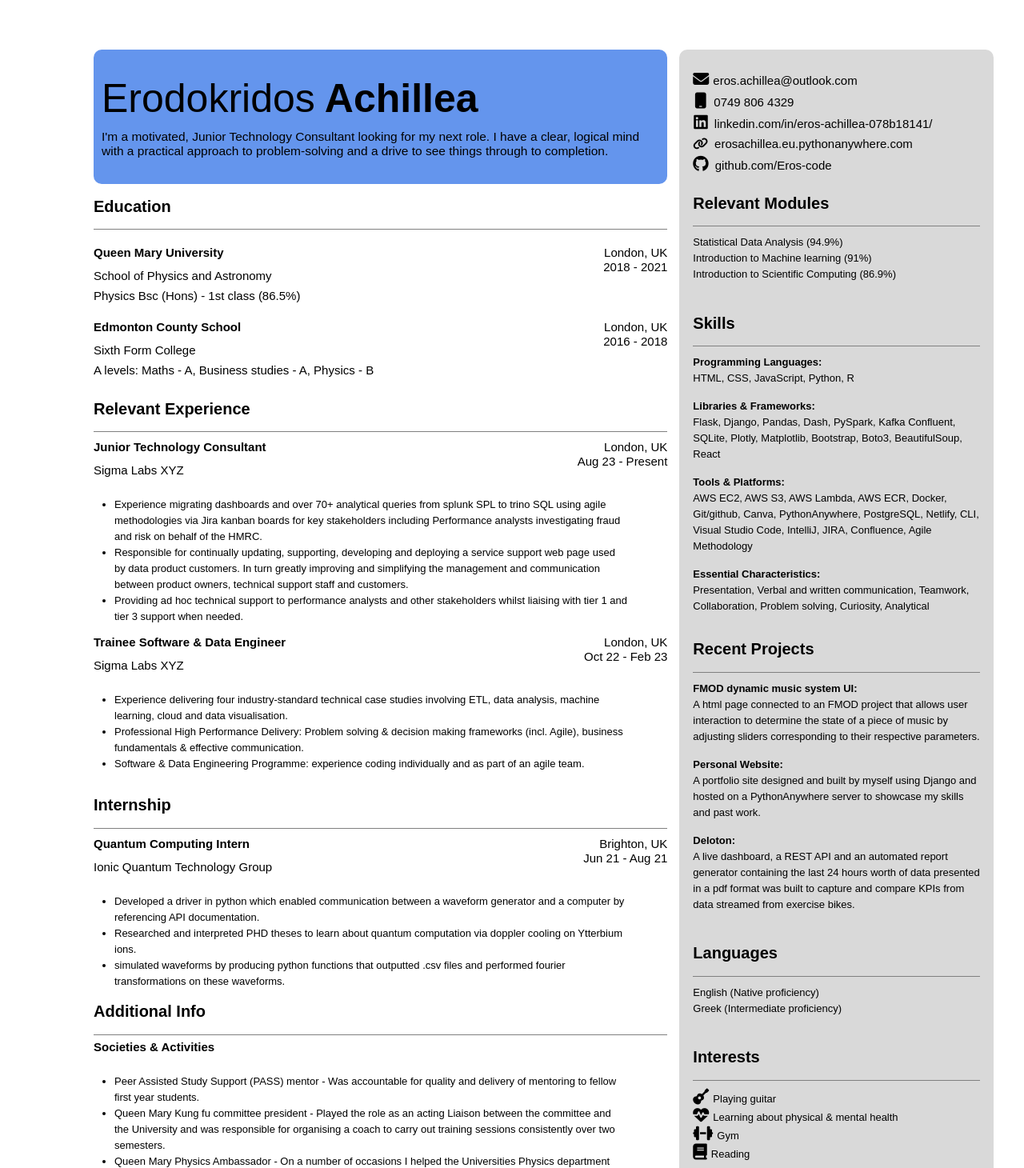
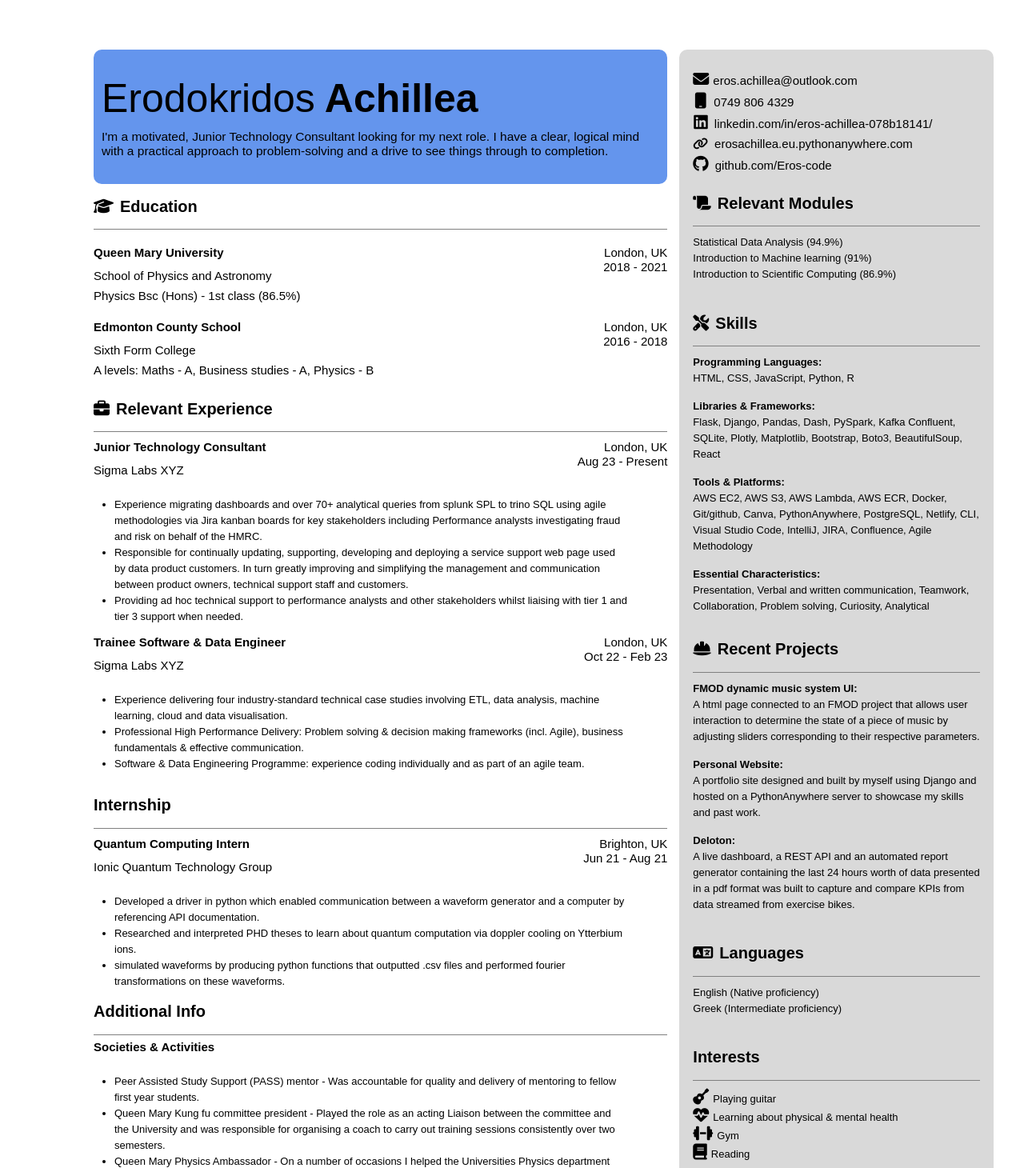
Before and after one commit to Eros-code/Eros-react-cv, a React (Vite) app in the folder my-first-vite-project/: page / in a window 1280 px wide. Shown: the top 1460 px of the page at 80% size. Built offline with nearby package versions, Linux system fonts and the light colour scheme.

Commit message:
include font awesome icons for headings

```diff
--- a/my-first-vite-project/components/Main.jsx
+++ b/my-first-vite-project/components/Main.jsx
@@ -4,7 +4,7 @@ import "../src/App.css";
 function Education() {
   return (
     <section>
-      <h1 className="section-heading">Education</h1>
+      <h1 className="section-heading" id="education-heading">Education</h1>
       <hr />
       <div className="row">
         <p className="education-title p-row">
@@ -33,7 +33,7 @@ function Education() {
 function Experience() {
   return (
     <section>
-      <h1 className="section-heading">Relevant Experience</h1>
+      <h1 className="section-heading" id="experience-heading">Relevant Experience</h1>
       <hr />
       <div className="row">
         <p className="p-row">
--- a/my-first-vite-project/components/Skills.jsx
+++ b/my-first-vite-project/components/Skills.jsx
@@ -41,7 +41,7 @@ function ContactInfo() {
 function RelevantModules() {
   return (
     <section className="relevant-modules">
-      <h1 className="section-heading">Relevant Modules</h1>
+      <h1 className="section-heading" id="modules-heading">Relevant Modules</h1>
       <hr />
       <ul className="modules-list">
         <li>Statistical Data Analysis (94.9%)</li>
@@ -56,7 +56,7 @@ function RelevantModules() {
 function TechSkillsList() {
   return (
     <section>
-      <h1 className="section-heading">Skills</h1>
+      <h1 className="section-heading" id="skills-heading">Skills</h1>
       <hr />
       <ul className="modules-list">
         <li>
@@ -96,7 +96,7 @@ function TechSkillsList() {
 function RecentProjects() {
   return (
     <section>
-      <h1 className="section-heading">Recent Projects</h1>
+      <h1 className="section-heading" id="projects-heading">Recent Projects</h1>
       <hr />
       <ul className="modules-list">
         <li>
@@ -132,7 +132,7 @@ function RecentProjects() {
 function Languages() {
   return (
     <section>
-      <h1 className="section-heading">Languages</h1>
+      <h1 className="section-heading" id="languages-heading">Languages</h1>
       <hr />
       <ul className="modules-list">
         <li>English (Native proficiency)</li>
--- a/my-first-vite-project/src/App.css
+++ b/my-first-vite-project/src/App.css
@@ -273,3 +273,47 @@ p {
   padding-right: 5px;
   font-size: 20px;
 }
+
+/* ====================== Headings ================================ */
+
+#education-heading::before {
+  content: "\f19d";
+  font-family: "FontAwesome";
+  padding-right: 8px;
+  font-size: 20px;
+}
+
+#experience-heading::before {
+  content: "\f0b1";
+  font-family: "FontAwesome";
+  padding-right: 8px;
+  font-size: 20px;
+}
+
+#languages-heading::before {
+  content: "\f1ab";
+  font-family: "FontAwesome";
+  padding-right: 8px;
+  font-size: 20px;
+}
+
+#skills-heading::before {
+  content: "\f7d9";
+  font-family: "FontAwesome";
+  padding-right: 8px;
+  font-size: 20px;
+}
+
+#modules-heading::before {
+  content: "\f70e";
+  font-family: "FontAwesome";
+  padding-right: 8px;
+  font-size: 20px;
+}
+
+#projects-heading::before {
+  content: "\f807";
+  font-family: "FontAwesome";
+  padding-right: 8px;
+  font-size: 20px;
+}
```
